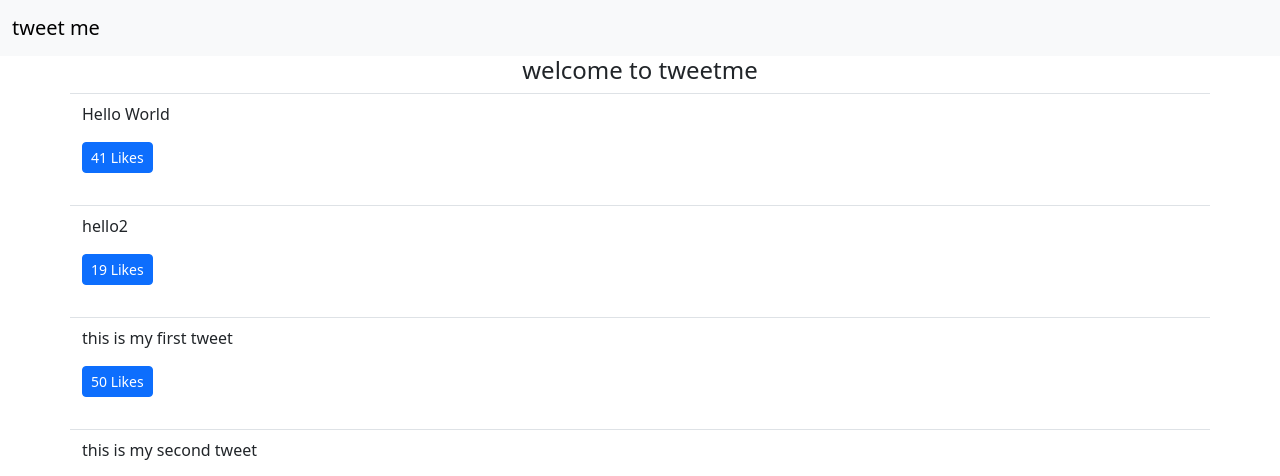
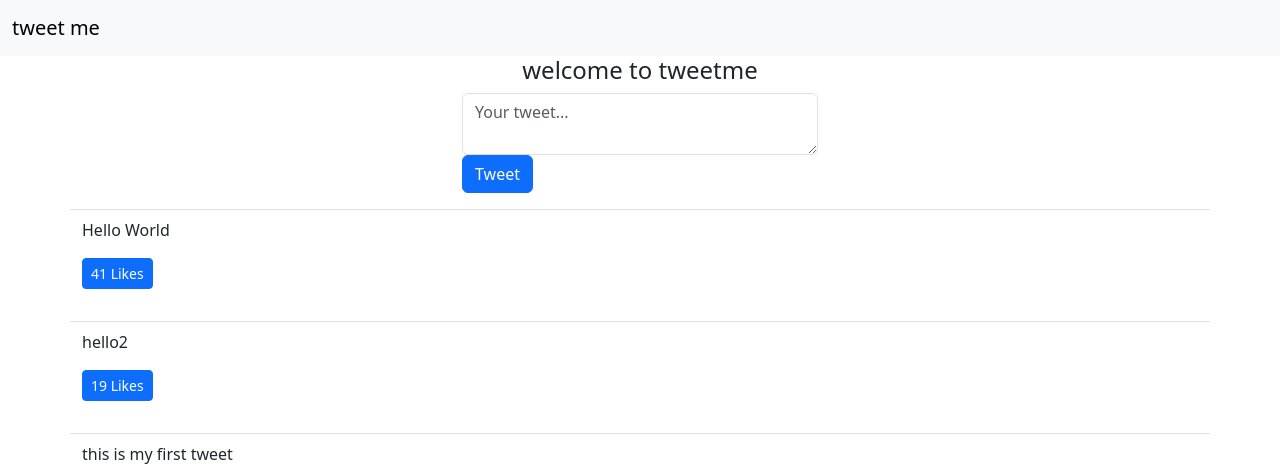
Before and after one commit to lmohade3l/tweet-me, a Django app: page / in a window 1280 px wide. Shown: the top 476 px of the page. Run offline with Django 3.2, Linux system fonts and the light colour scheme; data comes from the database, SQL or seed files in the repository; both versions use the stored data as it was after the commit; data that the repository does not hold is empty.

Commit message:
create tweet in form+url redirect

```diff
--- a/tweetme/settings.py
+++ b/tweetme/settings.py
@@ -25,7 +25,7 @@ SECRET_KEY = 'kn9lcy%#5o*m_@rir1u0^jbp%jq$$4(#207zxyvpz&$vsyhpyp'
 # SECURITY WARNING: don't run with debug turned on in production!
 DEBUG = True
 
-ALLOWED_HOSTS = []
+ALLOWED_HOSTS = ['127.0.0.1' , '.mydomain.com']
 
 
 # Application definition
--- /dev/null
+++ b/tweetme/templates/components/form.html
@@ -0,0 +1,6 @@
+<form method="POST"> {% csrf_token %}
+    {{ form.as_p }}
+    <button type="submit" class="btn btn-secondary">
+        Save
+    </button>
+</form>
--- a/tweetme/templates/pages/home.html
+++ b/tweetme/templates/pages/home.html
@@ -8,20 +8,72 @@
     </div>
 </div>
 
+<div class="row mb-3" >
+    <div class="col-md-4 mx-auto col-10">
+        <form class="form" id="tweet-create-form" method="POST" action="/create-tweet">
+                {% csrf_token %}
+            <input type="hidden" value="/" name="next" />
+            <textarea class="form-control" name="content" placeholder="Your tweet..."></textarea>
+            <button type="submit" class="btn btn-primary">Tweet</button>
+        </form>
+    </div>
+</div>
 
 <div class="row" id="tweets" >
     Loading...
 </div>
 
 <script>
+    function handle_tweet_create_form_submit(e) {
+        e.preventDefault();
+        const my_form = e.target;
+        const my_form_data = new FormData(my_form);
+        const url = my_form.getAttribute('action');
+        const method = my_form.getAttribute('method');
+
+        const xhr = new XMLHttpRequest()
+        xhr.open(method , url);
+        xhr.onload = function() {
+            const server_response = xhr.response
+            const tweets_element = document.getElementById('tweets')
+            load_tweets(tweets_element)
+        }
+        xhr.send(my_form_data)
+
+
+    }
+    const tweet_create_element = document.getElementById('tweet-create-form')
+    tweet_create_element.addEventListener('submit' , handle_tweet_create_form_submit)
+
     const tweets_element = document.getElementById('tweets')
     // tweets_element.innerHTML = 'loading...'
 
-    const xhr = new XMLHttpRequest()
-    const method = 'GET'
-    const url = '/tweets'
-    const response_type = 'json'
+    const load_tweets = function(tweets_element) {
+        const xhr = new XMLHttpRequest()
+        const method = 'GET'
+        const url = '/tweets'
+        const response_type = 'json'
 
+        xhr.responseType = response_type
+        xhr.open(method , url)
+        xhr.onload = function() {
+            const server_response = xhr.response
+            const listed_items = server_response.response
+
+            console.log(listed_items)
+
+            let item = '';
+            for(let i=0 ; i<listed_items.length; i++) {
+                let tweet_obj = listed_items[i]
+                cur_item = format_tweet_element(tweet_obj)
+                item += cur_item;
+            }
+            tweets_element.innerHTML = item;
+        }
+        xhr.send()
+    }
+
+    load_tweets(tweets_element);
 
     function handle_like (tweet_id , cur_count) {
         console.log(tweet_id , cur_count)
@@ -39,22 +91,6 @@
         return cur_item
     }
 
-    xhr.responseType = response_type
-    xhr.open(method , url)
-    xhr.onload = function() {
-        const server_response = xhr.response
-        const listed_items = server_response.response
 
-        console.log(listed_items)
-
-        let item = '';
-        for(let i=0 ; i<listed_items.length; i++) {
-            let tweet_obj = listed_items[i]
-            cur_item = format_tweet_element(tweet_obj)
-            item += cur_item;
-        }
-        tweets_element.innerHTML = item;
-    }
-    xhr.send()
 </script>
 {% endblock content %}
--- a/tweetme/urls.py
+++ b/tweetme/urls.py
@@ -16,7 +16,7 @@ Including another URLconf
 """
 from django.contrib import admin
 from django.urls import path
-from tweets.views import home_view , tweet_detail_view, tweet_list_view
+from tweets.views import home_view , tweet_detail_view, tweet_list_view, tweet_create_view
 
 
 urlpatterns = [
@@ -26,6 +26,7 @@ urlpatterns = [
     # path('abc/' , home_view)
     path('' , home_view),
     path('tweets/' , tweet_list_view),
+    path('create-tweet' , tweet_create_view),
 
     #dynamic routing
     path('tweets/<int:tweet_id>' , tweet_detail_view)
--- a/tweets/views.py
+++ b/tweets/views.py
@@ -1,15 +1,28 @@
-from django.shortcuts import render
-from django.http import HttpResponse, Http404 , JsonResponse
+from django.shortcuts import render, redirect
+from django.http import HttpResponse, Http404 , JsonResponse, HttpResponseRedirect
 import random
-
+from django.utils.http import is_safe_url
+from django.conf import settings
 from .forms import TweetForm
 from .models import Tweet
 
+ALLOWED_HOSTS = settings.ALLOWED_HOSTS
 # Create your views here.
 
 def home_view(request , *args , **kwargs) :
     # return HttpResponse('<h1>Hello World!</h1>')
     return render(request , 'pages/home.html' , context={} , status=200)
+
+def tweet_create_view(request , *args , **kwargs ):
+    form = TweetForm(request.POST or None)
+    next_url = request.POST.get('next') or None
+    if form.is_valid():
+        obj = form.save(commit=False)
+        obj.save()
+        if next_url != None and is_safe_url(next_url , ALLOWED_HOSTS):
+            return redirect(next_url)
+        form = TweetForm()
+    return render(request , 'components/form.html' , context={'form':form})
 
 def tweet_list_view(request, *args, **kwargs):
     qs = Tweet.objects.all()
```
Also changed, not shown: db.sqlite3.
